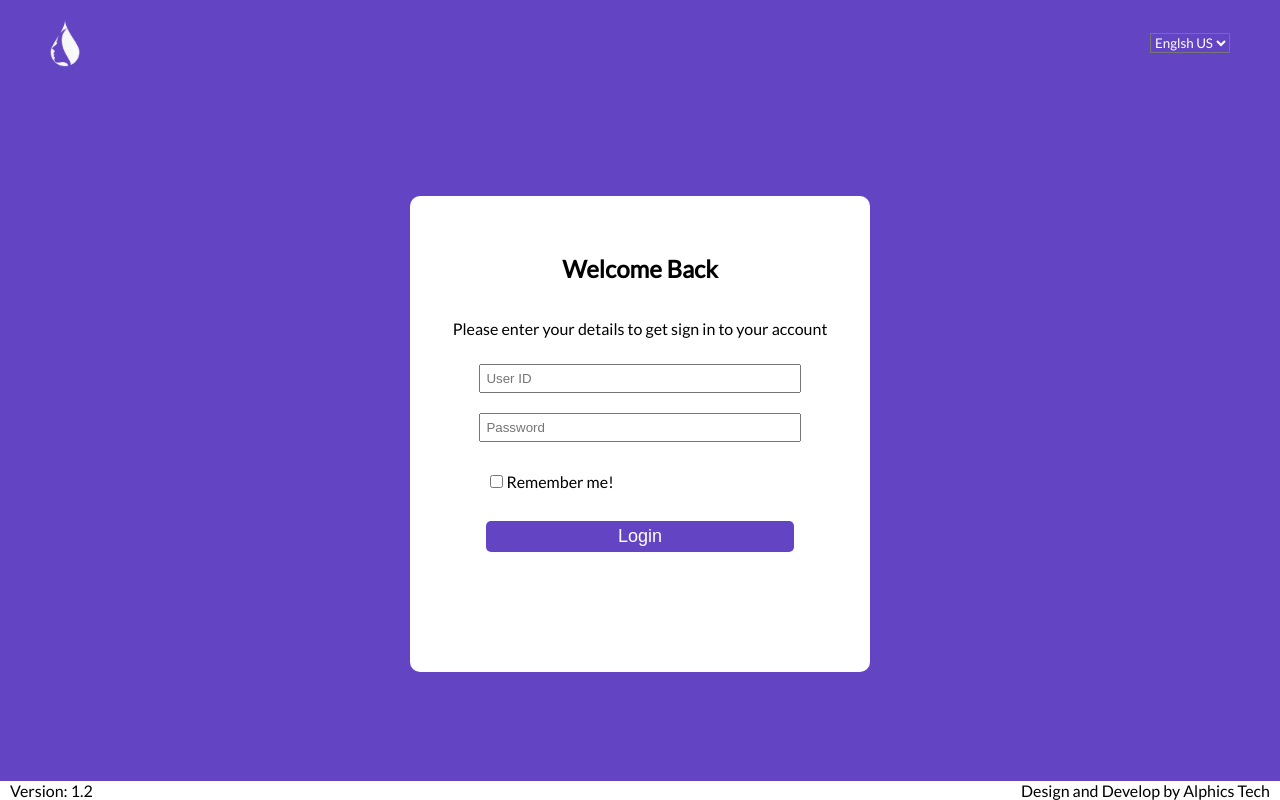
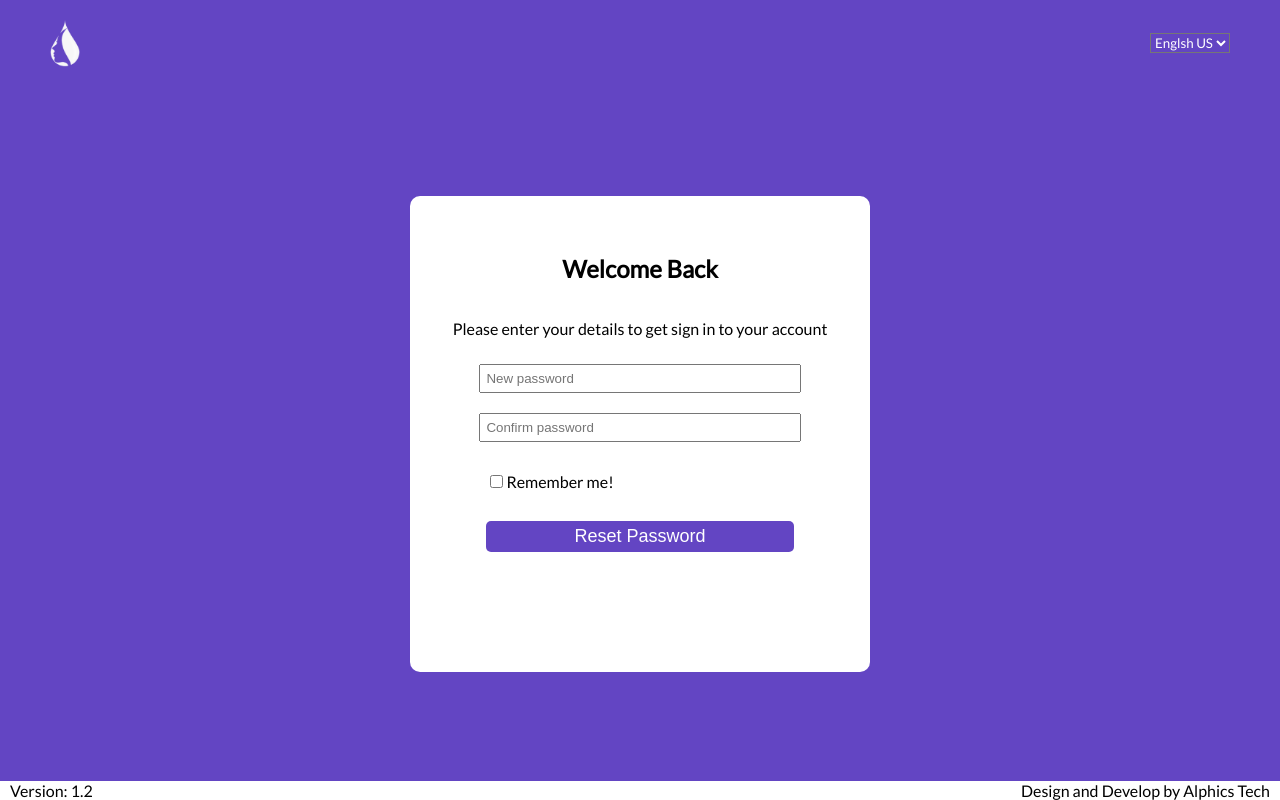
Before and after one commit to alphicstechproject/projectmedical, a React (Create React App) app: page / in a window 1280 px wide. Built offline with nearby package versions, Linux system fonts and the light colour scheme.

Commit message:
created password reset form

```diff
--- a/src/App.js
+++ b/src/App.js
@@ -3,7 +3,7 @@ import ResetPassword from "./complonents/ResetPassword";
 
 function App() {
   return (<>
-    <Login />
+    <ResetPassword />
   </>)
 
 
--- a/src/complonents/ResetPassword.js
+++ b/src/complonents/ResetPassword.js
@@ -1,17 +1,40 @@
+import { useState } from "react"
+import "../css/global.css"
+import screenshot2023 from "../images/Screenshot_20230111_073157-removebg-preview 4.png"
+
 export default function ResetPassword() {
+    const [newPassword, setNewPassword] = useState("")
+    const [confirmPassword, setConfirmPassword] = useState("")
+    const [rememberMe, setRememberMe] = useState(false)
+
+    function toggleRemeberMe(){
+        setRememberMe((prev) => {
+            return !prev
+        })
+    }
     return (
-        <section id="Wrapper">
-            <footer id="footer">
-
-            <span id="version">Version: 1.2</span>
-            <span id="design">Design and Develop by Alphics Tech</span>
-            </footer>
-            <svg id="vector3088">
-                <rect width= "1314.71px" height= "211.5px" />
-            </svg>
-            <svg id="vector3087">
-                <rect width= "1314.71px" height= "211.5px" />
-            </svg>
+        <section className="login">
+            <div className="logoLang">
+            <img src={screenshot2023} className="screenShot" width="30px" />
+            <select className="select">
+                <option>Englsh US</option>
+            </select>
+            </div>
+            <form className="inputForms" onSubmit={(e) => {
+                e.preventDefault()
+                }}>
+                <h1>Welcome Back</h1>
+                <p>Please enter your details to get sign in to your account</p>
+                <input className="password" value={newPassword} onChange={(e) => setNewPassword(e.target.value)} type="email" placeholder="New password" required />
+                <input className="password" value={confirmPassword} onChange={(e) => setConfirmPassword(e.target.value)} type="password" placeholder="Confirm password" required />
+                <label className="rememberMe">
+                <input  value={rememberMe} onClick={toggleRemeberMe} type="checkbox" />Remember me!</label>
+                <input className="submit" value="Reset Password" type="submit" />
+            </form>
+            <div className="footer">
+            <span className="version">Version: 1.2</span>
+            <span className="design">Design and Develop by Alphics Tech</span>
+            </div>
         </section>
     )
 }
```
